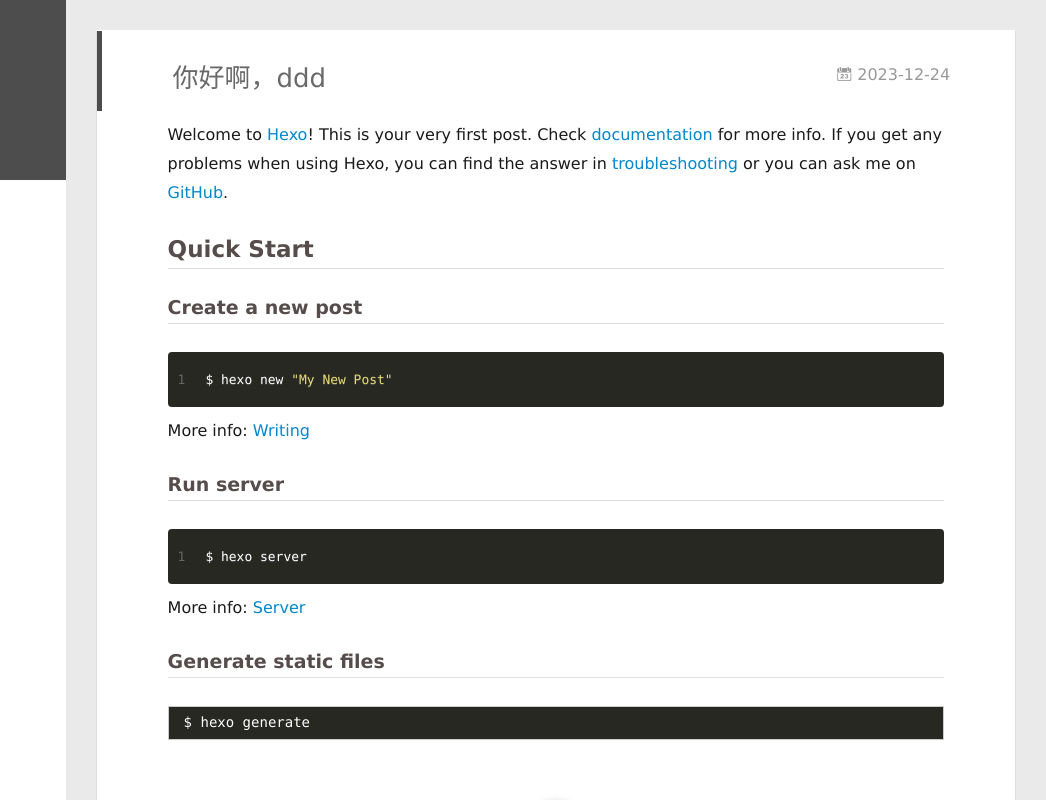
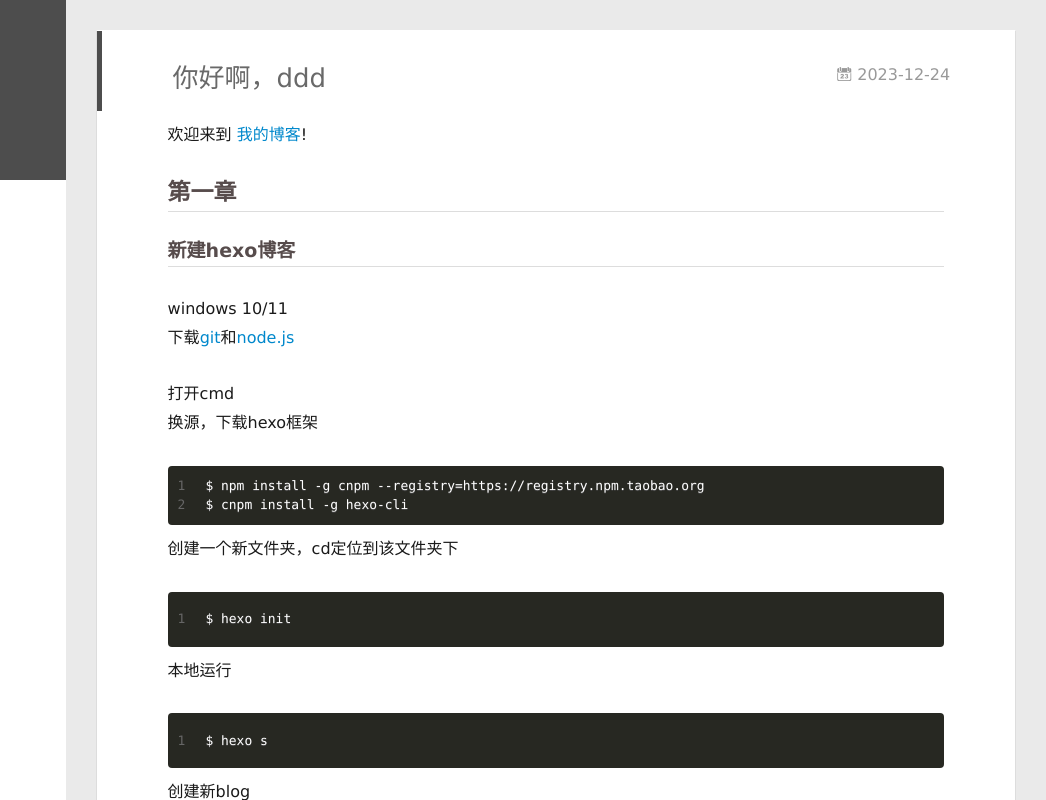
Before and after one commit to chamber-cypher/chamber-cypher.github.io, a plain HTML site: page 2023/12/24/the-first-word/index.html in a window 1280 px wide. Shown: the full height of the page, 234-1280 px from the left. Drawn offline with Linux system fonts and the light colour scheme; no server answers.

Commit message:
Site updated: 2023-12-24 16:43:35

```diff
--- a/2023/12/24/the-first-word/index.html
+++ b/2023/12/24/the-first-word/index.html
@@ -8,15 +8,15 @@
   <link rel="dns-prefetch" href="http://example.com">
   <title>你好啊，ddd | Hexo</title>
   <meta name="viewport" content="width=device-width, initial-scale=1, maximum-scale=1">
-  <meta name="description" content="Welcome to Hexo! This is your very first post. Check documentation for more info. If you get any problems when using Hexo, you can find the answer in troubleshooting or you can ask me on GitHub. Quick">
+  <meta name="description" content="欢迎来到 我的博客!  第一章新建hexo博客windows 10&#x2F;11下载git和node.js 打开cmd换源，下载hexo框架 12$ npm install -g cnpm --registry&#x3D;https:&#x2F;&#x2F;registry.npm.taobao.org$ cnpm install -g hexo-cli 创建一个新文件夹，cd定位到该文件夹下 1$ hexo init 本地">
 <meta property="og:type" content="article">
 <meta property="og:title" content="你好啊，ddd">
 <meta property="og:url" content="http://example.com/2023/12/24/the-first-word/index.html">
 <meta property="og:site_name" content="Hexo">
-<meta property="og:description" content="Welcome to Hexo! This is your very first post. Check documentation for more info. If you get any problems when using Hexo, you can find the answer in troubleshooting or you can ask me on GitHub. Quick">
+<meta property="og:description" content="欢迎来到 我的博客!  第一章新建hexo博客windows 10&#x2F;11下载git和node.js 打开cmd换源，下载hexo框架 12$ npm install -g cnpm --registry&#x3D;https:&#x2F;&#x2F;registry.npm.taobao.org$ cnpm install -g hexo-cli 创建一个新文件夹，cd定位到该文件夹下 1$ hexo init 本地">
 <meta property="og:locale" content="en_US">
 <meta property="article:published_time" content="2023-12-24T07:32:20.000Z">
-<meta property="article:modified_time" content="2023-12-24T08:05:12.170Z">
+<meta property="article:modified_time" content="2023-12-24T08:42:21.580Z">
 <meta property="article:author" content="John Doe">
 <meta name="twitter:card" content="summary">
 
@@ -174,15 +174,23 @@
 
     <div class="article-entry" itemprop="articleBody">
 
-        <p>Welcome to <a target="_blank" rel="noopener" href="https://hexo.io/">Hexo</a>! This is your very first post. Check <a target="_blank" rel="noopener" href="https://hexo.io/docs/">documentation</a> for more info. If you get any problems when using Hexo, you can find the answer in <a target="_blank" rel="noopener" href="https://hexo.io/docs/troubleshooting.html">troubleshooting</a> or you can ask me on <a target="_blank" rel="noopener" href="https://github.com/hexojs/hexo/issues">GitHub</a>.</p>
-<h2 id="Quick-Start"><a href="#Quick-Start" class="headerlink" title="Quick Start"></a>Quick Start</h2><h3 id="Create-a-new-post"><a href="#Create-a-new-post" class="headerlink" title="Create a new post"></a>Create a new post</h3><figure class="highlight bash"><table><tr><td class="gutter"><pre><span class="line">1</span><br></pre></td><td class="code"><pre><span class="line">$ hexo new <span class="string">&quot;My New Post&quot;</span></span><br></pre></td></tr></table></figure>
+        <p>欢迎来到 <a target="_blank" rel="noopener" href="https://chamber-cypher.github.io/">我的博客</a>! </p>
+<h2 id="第一章"><a href="#第一章" class="headerlink" title="第一章"></a>第一章</h2><h3 id="新建hexo博客"><a href="#新建hexo博客" class="headerlink" title="新建hexo博客"></a>新建hexo博客</h3><p>windows 10&#x2F;11<br>下载<a target="_blank" rel="noopener" href="https://git-scm.com/download">git</a>和<a href="nodejs.org">node.js</a></p>
+<p>打开cmd<br>换源，下载hexo框架</p>
+<figure class="highlight bash"><table><tr><td class="gutter"><pre><span class="line">1</span><br><span class="line">2</span><br></pre></td><td class="code"><pre><span class="line">$ npm install -g cnpm --registry=https://registry.npm.taobao.org</span><br><span class="line">$ cnpm install -g hexo-cli</span><br></pre></td></tr></table></figure>
+<p>创建一个新文件夹，cd定位到该文件夹下</p>
+<figure class="highlight bash"><table><tr><td class="gutter"><pre><span class="line">1</span><br></pre></td><td class="code"><pre><span class="line">$ hexo init</span><br></pre></td></tr></table></figure>
+<p>本地运行</p>
+<figure class="highlight bash"><table><tr><td class="gutter"><pre><span class="line">1</span><br></pre></td><td class="code"><pre><span class="line">$ hexo s</span><br></pre></td></tr></table></figure>
+<p>创建新blog</p>
+<figure class="highlight bash"><table><tr><td class="gutter"><pre><span class="line">1</span><br></pre></td><td class="code"><pre><span class="line">$ hexo n <span class="string">&#x27;filename&#x27;</span></span><br></pre></td></tr></table></figure>
+<p>修改_config.yml文件下的</p>
+<figure class="highlight bash"><table><tr><td class="gutter"><pre><span class="line">1</span><br><span class="line">2</span><br><span class="line">3</span><br><span class="line">4</span><br></pre></td><td class="code"><pre><span class="line">deploy:</span><br><span class="line">  <span class="built_in">type</span>: git</span><br><span class="line">  repo: https://github.com/yourname/yourname.github.io.git  </span><br><span class="line">  branch: main</span><br></pre></td></tr></table></figure>
 
-<p>More info: <a target="_blank" rel="noopener" href="https://hexo.io/docs/writing.html">Writing</a></p>
-<h3 id="Run-server"><a href="#Run-server" class="headerlink" title="Run server"></a>Run server</h3><figure class="highlight bash"><table><tr><td class="gutter"><pre><span class="line">1</span><br></pre></td><td class="code"><pre><span class="line">$ hexo server</span><br></pre></td></tr></table></figure>
+<p>上传github</p>
+<figure class="highlight bash"><table><tr><td class="gutter"><pre><span class="line">1</span><br></pre></td><td class="code"><pre><span class="line">$ hexo d</span><br></pre></td></tr></table></figure>
 
-<p>More info: <a target="_blank" rel="noopener" href="https://hexo.io/docs/server.html">Server</a></p>
-<h3 id="Generate-static-files"><a href="#Generate-static-files" class="headerlink" title="Generate static files"></a>Generate static files</h3><pre><code class="bash">$ hexo generate
-</code></pre>
+
 
 
 
--- /dev/null
+++ b/content.json
@@ -0,0 +1 @@
+[{"title":"你好啊，ddd","date":"2023-12-24T07:32:20.000Z","path":"2023/12/24/the-first-word/","tags":[]},{"title":"Hello World","date":"2023-12-24T07:29:51.983Z","path":"2023/12/24/hello-world/","tags":[]}]
```
Also changed, not shown: index.html (+15 -7 lines).
